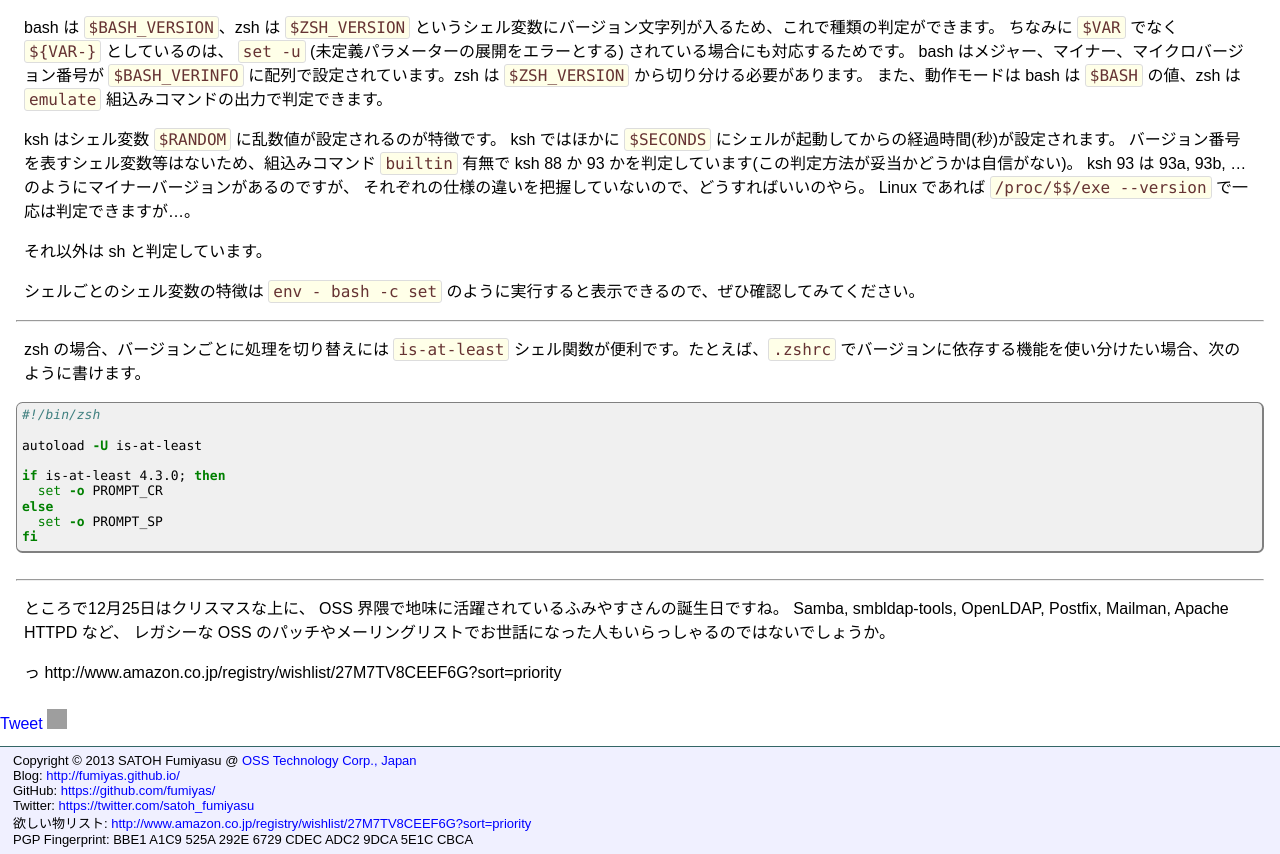
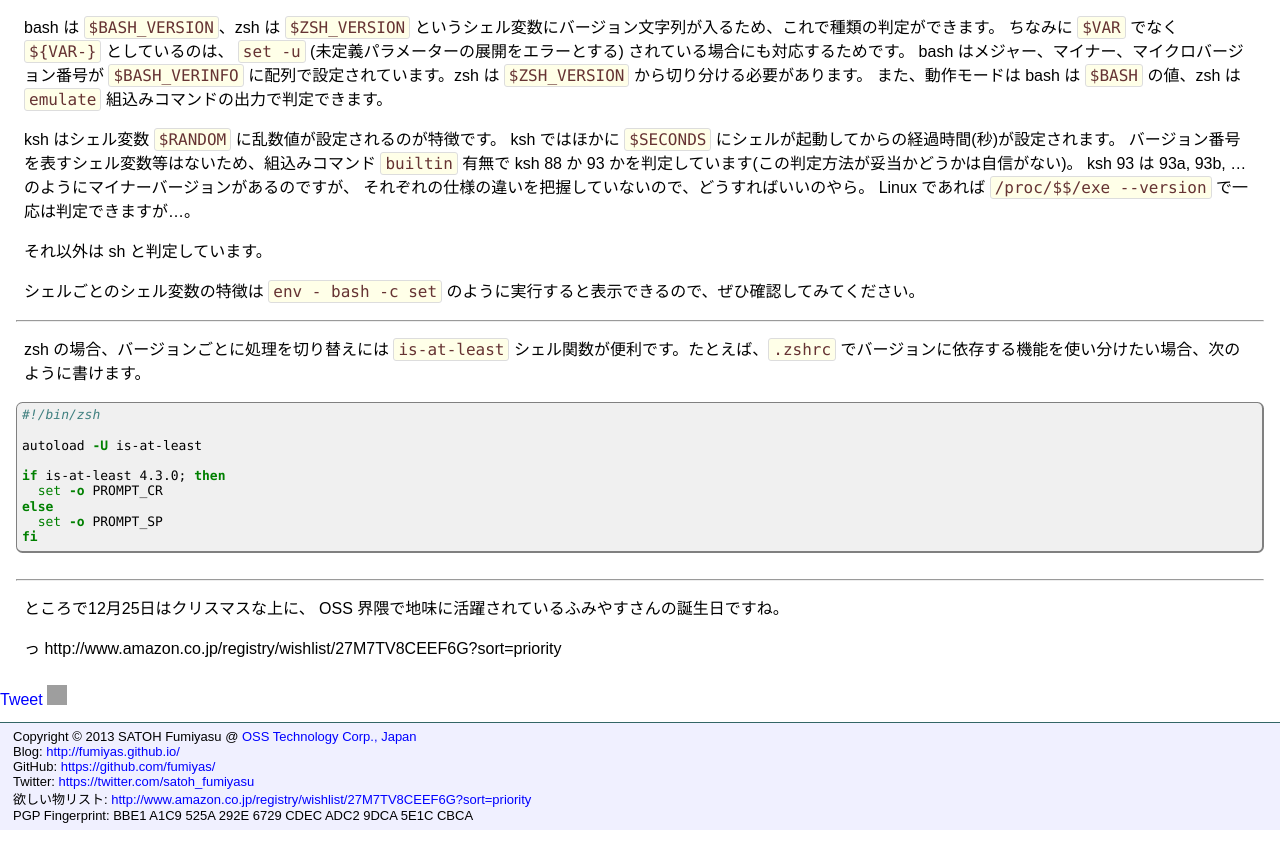
Before and after one commit to fumiyas/fumiyas.github.io, a Jekyll site: the page built from _posts/2013-12-04-name-ver-mode.sh-advent-calendar.md, in a window 1280 px wide. Shown: the part 412-1266 px from the top of the page. Built offline with Jekyll 4.4.1, drawn with Linux system fonts in a browser that asks for light colours; Markdown is read by kramdown in place of the engine named in the settings; comment, search, counter and statistics services are not loaded; after the commit the page ends 1242 px from its top, so only the background shows below that; grey boxes are pictures that could not be loaded.

Commit message:
Reduce sentence

```diff
--- a/_includes/wishlist-dec.html
+++ b/_includes/wishlist-dec.html
@@ -1,6 +1,4 @@
 ところで12月25日はクリスマスな上に、
 OSS 界隈で地味に活躍されているふみやすさんの誕生日ですね。
-Samba, smbldap-tools, OpenLDAP, Postfix, Mailman, Apache HTTPD など、
-レガシーな OSS のパッチやメーリングリストでお世話になった人もいらっしゃるのではないでしょうか。
 
 っ http://www.amazon.co.jp/registry/wishlist/27M7TV8CEEF6G?sort=priority
```
